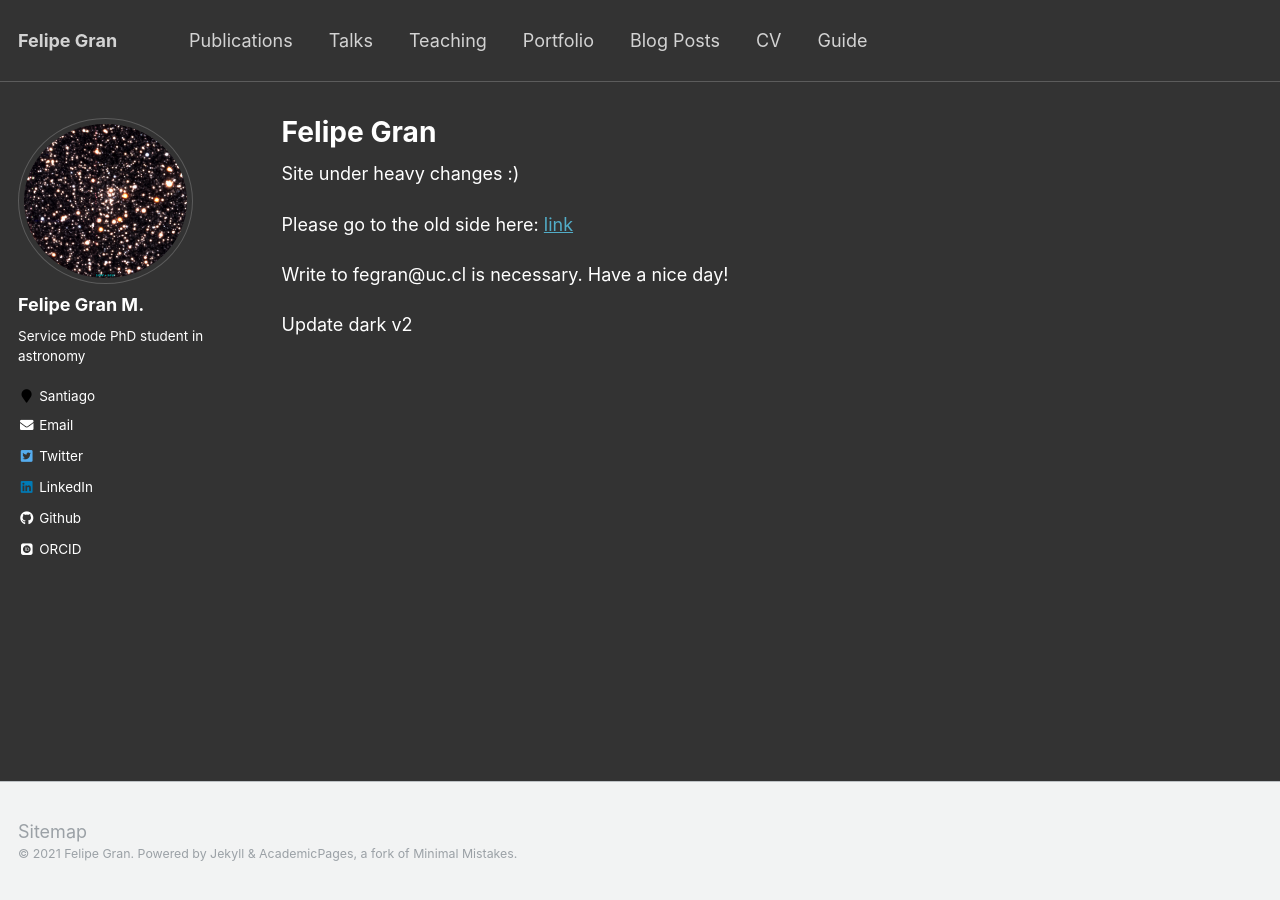
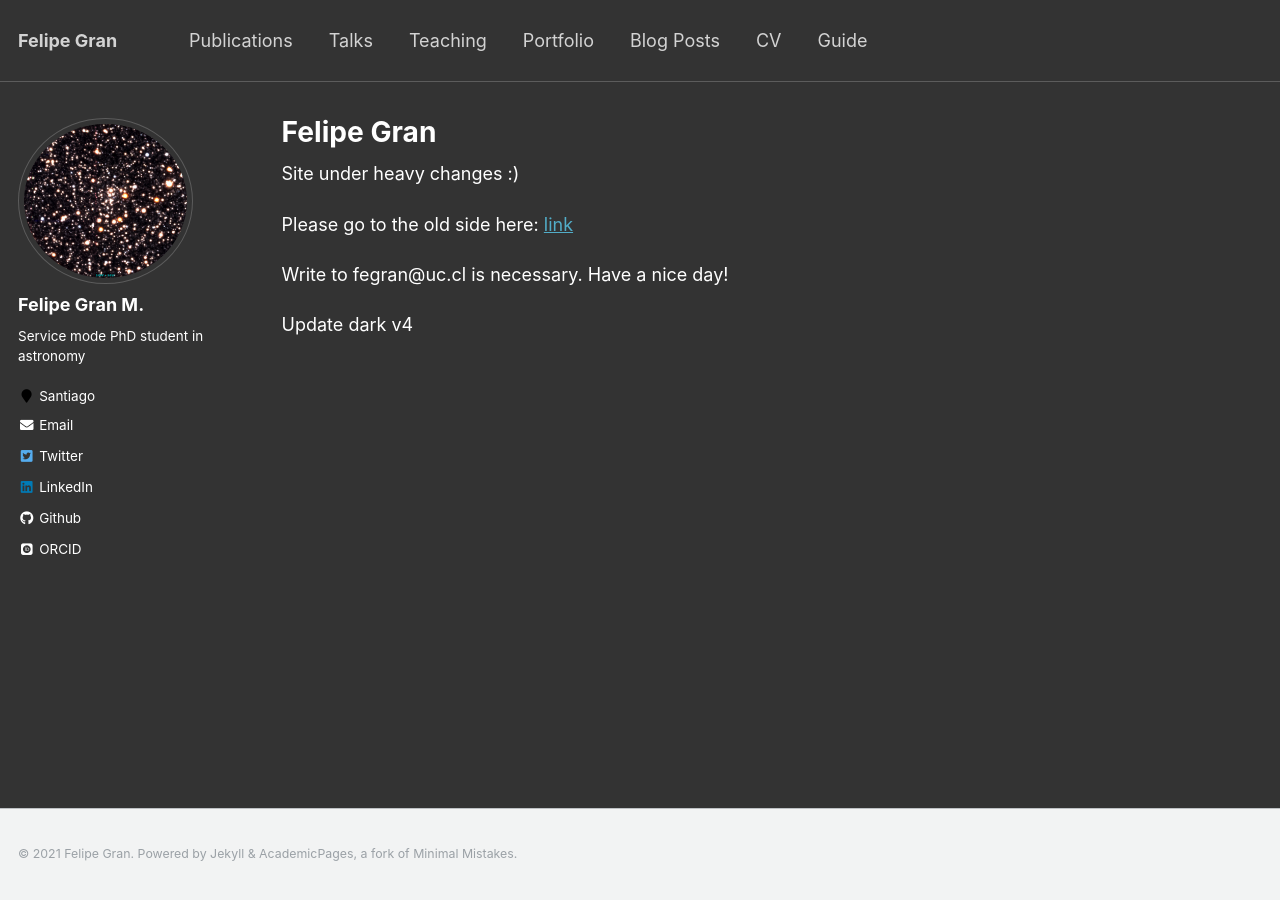
Before and after one commit to fegran/fegran.github.io, a Jekyll site: the page built from _pages/about.md, in a window 1280 px wide. Built offline with Jekyll 4.4.1, drawn with Linux system fonts in a browser that asks for light colours; some web fonts are replaced.

```diff
--- a/_includes/footer/custom.html
+++ b/_includes/footer/custom.html
@@ -1,3 +1,3 @@
 <!-- start custom footer snippets -->
-<a href="/sitemap/">Sitemap</a>
+<!-- <a href="/sitemap/">Sitemap</a> -->
 <!-- end custom footer snippets -->
--- a/_pages/about.md
+++ b/_pages/about.md
@@ -14,7 +14,7 @@ Please go to the old side here: [link](https://fegran.github.io/old_page/index.h
 
 Write to fegran@uc.cl is necessary. Have a nice day!
 
-Update dark v2
+Update dark v4
 
 <!-- This is the front page of a website that is powered by the [academicpages template](https://github.com/academicpages/academicpages.github.io) and hosted on GitHub pages. [GitHub pages](https://pages.github.com) is a free service in which websites are built and hosted from code and data stored in a GitHub repository, automatically updating when a new commit is made to the respository. This template was forked from the [Minimal Mistakes Jekyll Theme](https://mmistakes.github.io/minimal-mistakes/) created by Michael Rose, and then extended to support the kinds of content that academics have: publications, talks, teaching, a portfolio, blog posts, and a dynamically-generated CV. You can fork [this repository](https://github.com/academicpages/academicpages.github.io) right now, modify the configuration and markdown files, add your own PDFs and other content, and have your own site for free, with no ads! An older version of this template powers my own personal website at [stuartgeiger.com](http://stuartgeiger.com), which uses [this Github repository](https://github.com/staeiou/staeiou.github.io).
 
```
Also changed, not shown: _drafts/post-draft.md (+2 -2 lines).
